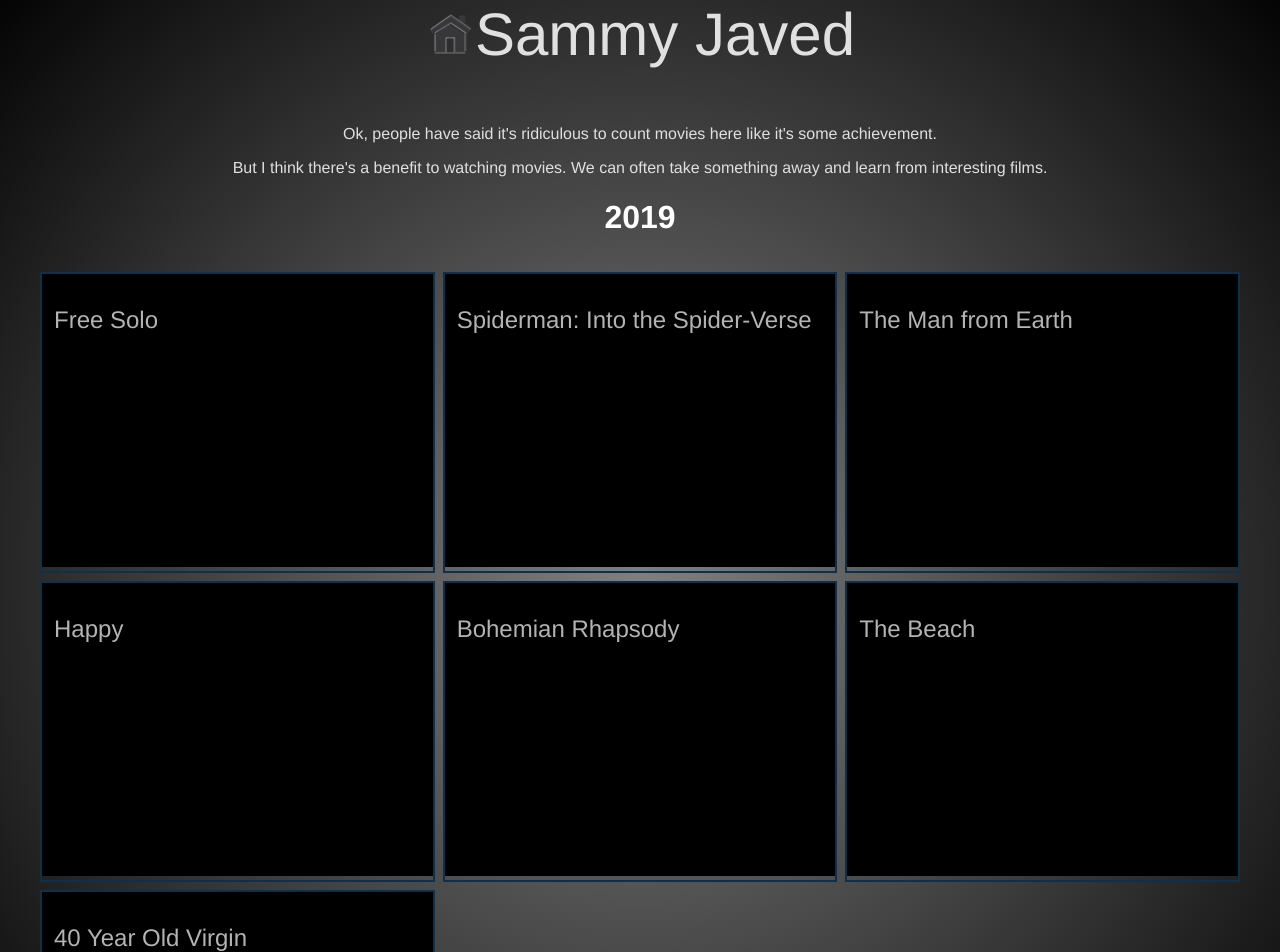
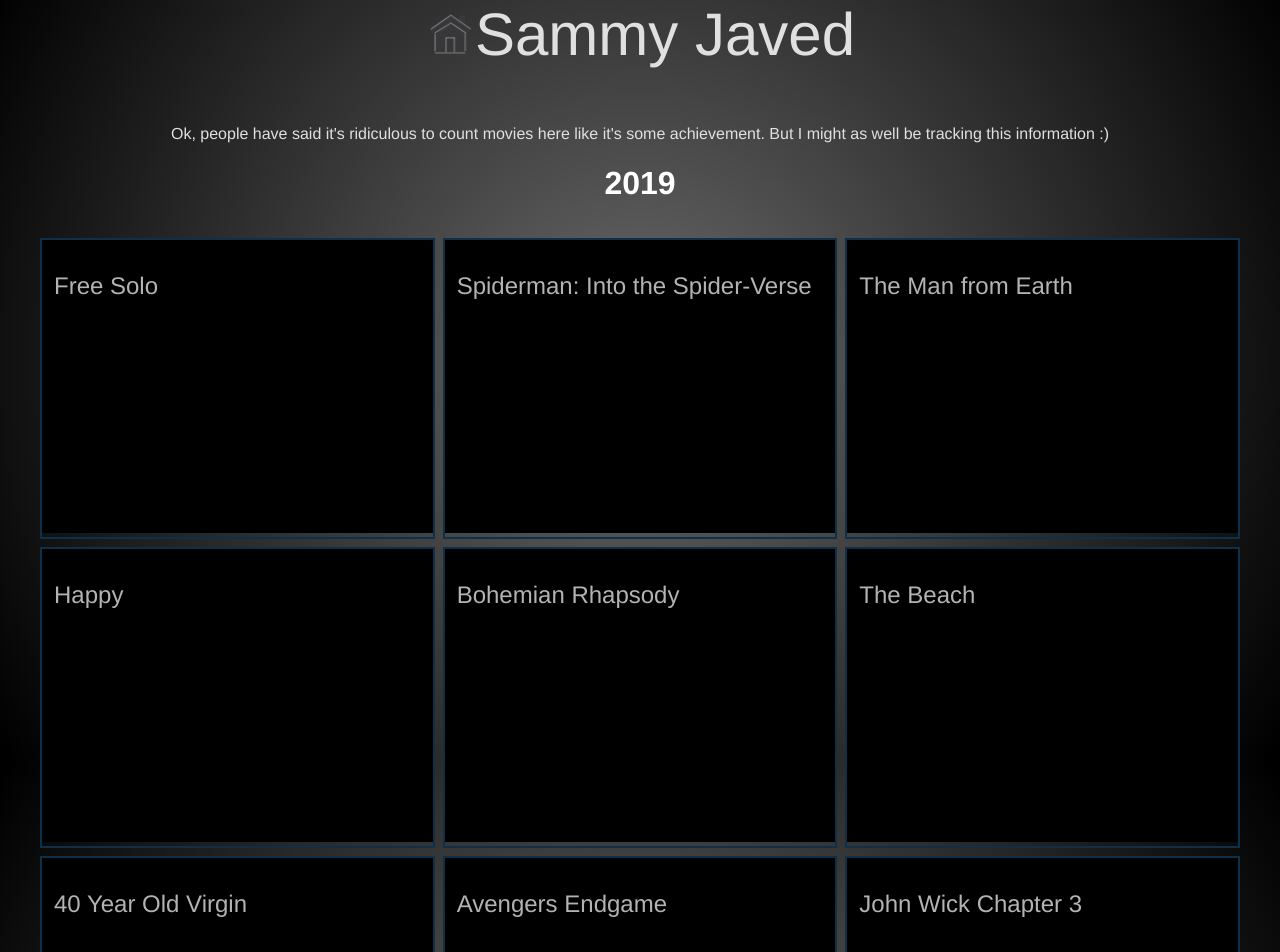
Before and after one commit to osamja/my-personal-website, a React (Create React App) app: page /movies in a window 1280 px wide. Shown: the part 40-992 px from the top of the page. Built offline with nearby package versions, Linux system fonts and the light colour scheme.

Commit message:
fixed bg gradient, linked peru video, updated watched movies

```diff
--- a/src/index.css
+++ b/src/index.css
@@ -18,6 +18,9 @@ code {
 sammy stuff below
  */
 
+html, body, #root {
+  height: 100%;
+}
 
 *, *:before, *:after {
   box-sizing: border-box;
@@ -31,7 +34,7 @@ body {
   font-family: helvetica, serif;
   position: relative;
   font-size: 100%;
-  background-image: radial-gradient(gray,black);
+  background-image: radial-gradient(circle, dimgray 1%,black 99%);
 }
 
 .gallery-container {
--- a/src/pages/Movies.jsx
+++ b/src/pages/Movies.jsx
@@ -7,8 +7,8 @@ export default class Movies extends Component {
         return (
             <div className="Movies" style={{color: "white"}}>
               <div className="intro-text" style={{color: "#e0e0e0", fontWeight: 200}}>
-                <p>Ok, people have said it's ridiculous to count movies here like it's some achievement. </p>
-                <p>But I think there's a benefit to watching movies. We can often take something away and learn from interesting films.</p>
+                <p>Ok, people have said it's ridiculous to count movies here like it's some achievement.
+                But I might as well be tracking this information :)</p>
               </div>
                 <h1>
                     2019
--- a/src/scripts/Gallery/books/2019.js
+++ b/src/scripts/Gallery/books/2019.js
@@ -18,4 +18,9 @@ export const books2019 = [
         'text': 'I.M. Wright Hard Code - Eric Brechner',
         'url': '#',
     },
+    {
+        'src': DEFAULT_BLACK_IMAGE_PATH,
+        'text': 'TB12 Method',
+        'url': '#',
+    },
 ];
--- a/src/scripts/Gallery/movies/2019.js
+++ b/src/scripts/Gallery/movies/2019.js
@@ -38,4 +38,14 @@ export const movies2019 = [
         'text': '40 Year Old Virgin',
         'url': '#',
     },
+    {
+        'src': DEFAULT_BLACK_IMAGE_PATH,
+        'text': 'Avengers Endgame',
+        'url': '#',
+    },
+    {
+        'src': DEFAULT_BLACK_IMAGE_PATH,
+        'text': 'John Wick Chapter 3',
+        'url': '#',
+    },
 ];
--- a/src/scripts/Gallery/travel/2018.js
+++ b/src/scripts/Gallery/travel/2018.js
@@ -14,7 +14,8 @@ export const travel2018 = [
         'src': getTravel2018Source('peru.jpg'),
         'text': 'Peru',
         'duration': '14 days',
-        'url': '#',
+        'redirect': true,
+        'url': 'https://www.youtube.com/watch?v=n7LcDyO7-WI',
     },
     {
         'src': getTravel2018Source('karachi.jpg'),
```
Also changed, not shown: 2 other files (tests, documents, lock files or other folders).
